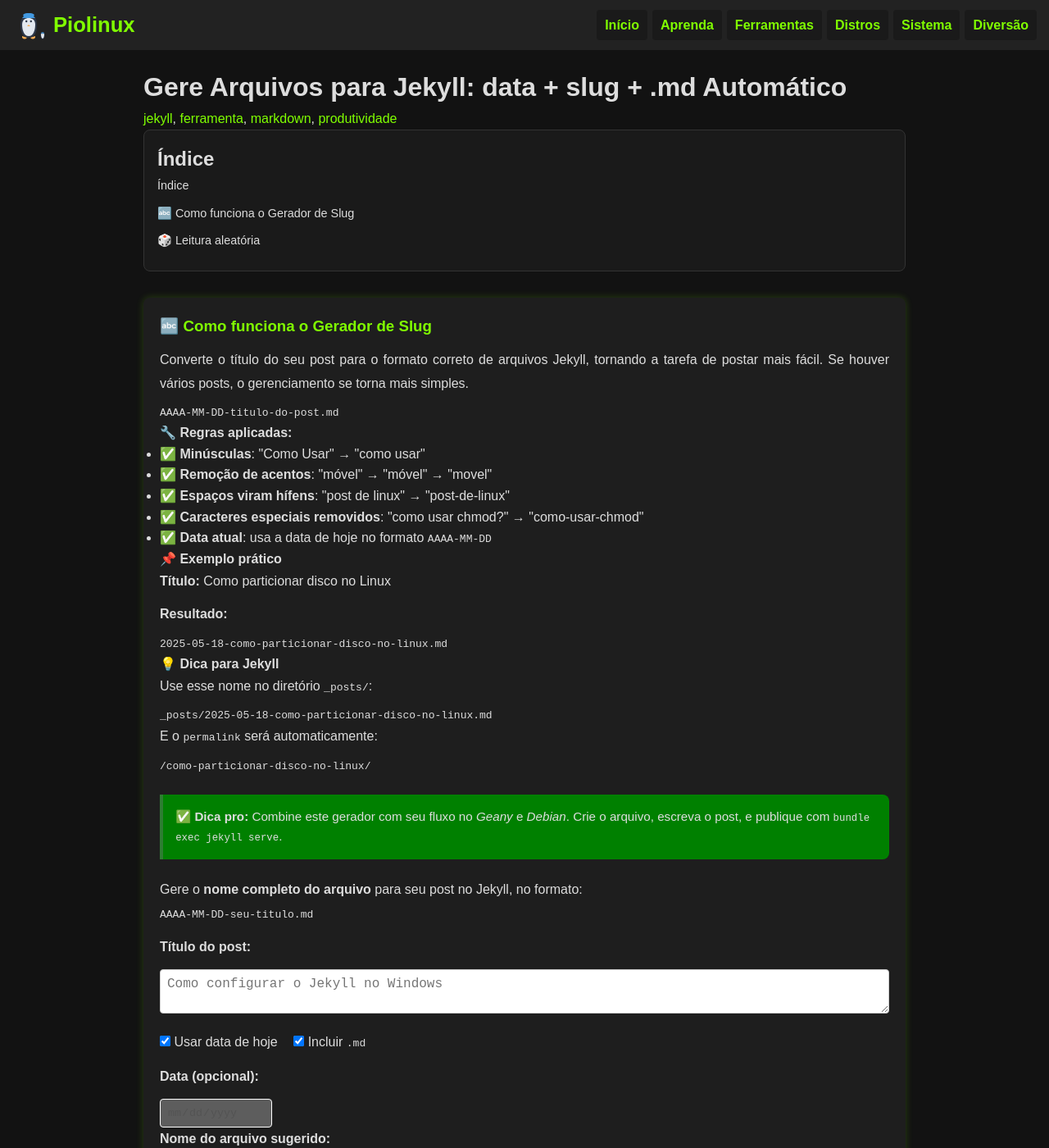
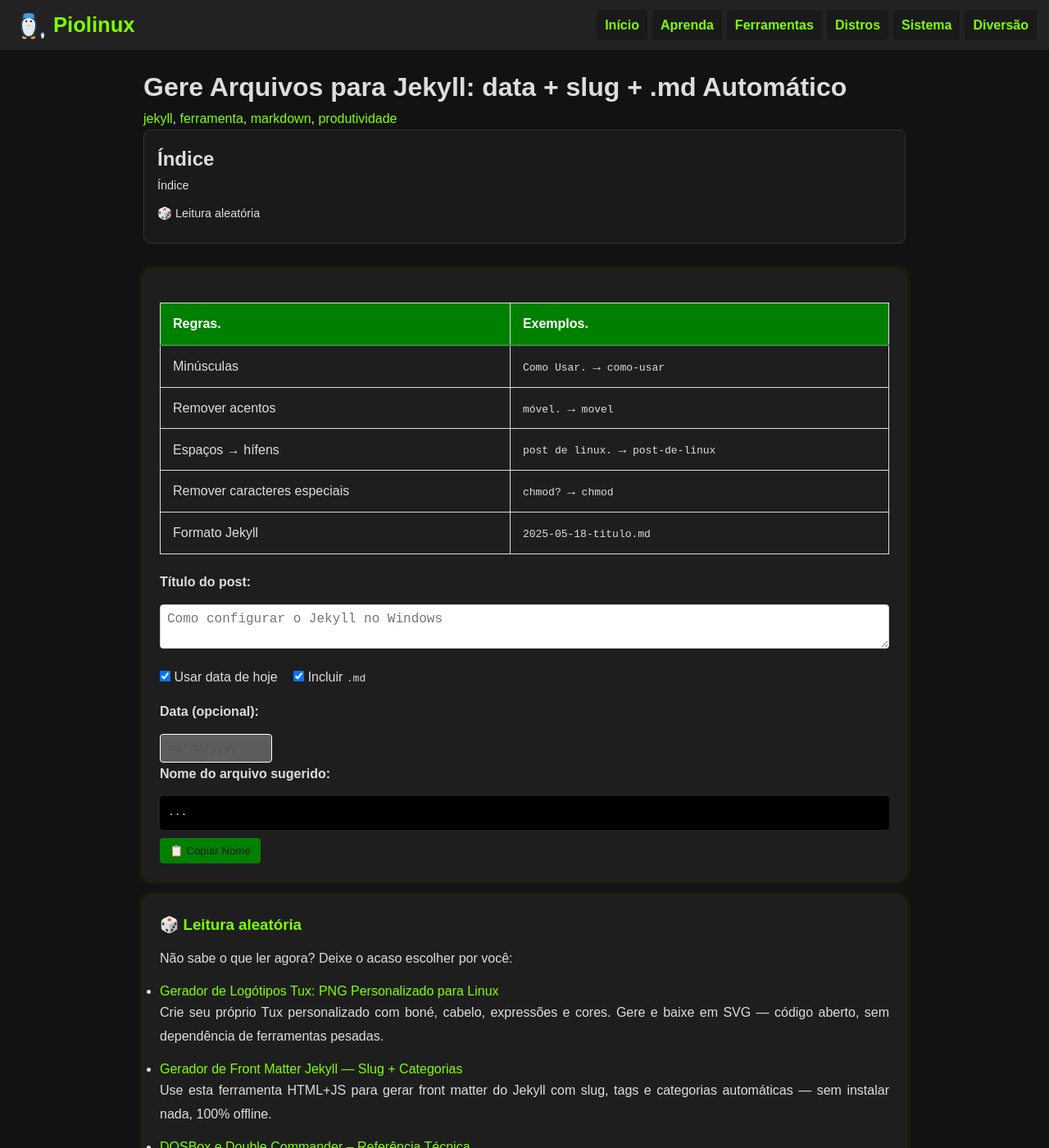
Before and after one commit to Piolinux/piolinux-site, a Jekyll site: the page built from _posts/2025-09-02-gerador-de-slug-para-jekyll.md, in a window 1280 px wide and 1400 px high. Shown: the whole window at 82% size. Built offline with Jekyll 4.4.1, drawn with Linux system fonts in a browser that asks for light colours.

Commit message:
Update 2025-09-02-gerador-de-slug-para-jekyll.md

```diff
--- a/_posts/2025-09-02-gerador-de-slug-para-jekyll.md
+++ b/_posts/2025-09-02-gerador-de-slug-para-jekyll.md
@@ -20,40 +20,18 @@ permalink: /gerador-slug-jekyll/
 
 
 
-
-
-<h3>🔤 Como funciona o Gerador de Slug</h3>
-
-
-
-
-<p>Converte o título do seu post para o formato correto de arquivos Jekyll, tornando a tarefa de postar mais fácil. Se houver vários posts, o gerenciamento se torna mais simples.</p>
-<pre><code>AAAA-MM-DD-titulo-do-post.md</code></pre>
-
-<h4>🔧 Regras aplicadas:</h4>
-<ul>
-  <li>✅ <strong>Minúsculas</strong>: "Como Usar" → "como usar"</li>
-  <li>✅ <strong>Remoção de acentos</strong>: "móvel" → "móvel" → "movel"</li>
-  <li>✅ <strong>Espaços viram hífens</strong>: "post de linux" → "post-de-linux"</li>
-  <li>✅ <strong>Caracteres especiais removidos</strong>: "como usar chmod?" → "como-usar-chmod"</li>
-  <li>✅ <strong>Data atual</strong>: usa a data de hoje no formato <code>AAAA-MM-DD</code></li>
-</ul>
-
-<h4>📌 Exemplo prático</h4>
-<p><strong>Título:</strong> Como particionar disco no Linux</p>
-<p><strong>Resultado:</strong></p>
-<pre><code>2025-05-18-como-particionar-disco-no-linux.md</code></pre>
-
-<h4>💡 Dica para Jekyll</h4>
-<p>Use esse nome no diretório <code>_posts/</code>:</p>
-<pre><code>_posts/2025-05-18-como-particionar-disco-no-linux.md</code></pre>
-<p>E o <code>permalink</code> será automaticamente:</p>
-<pre><code>/como-particionar-disco-no-linux/</code></pre>
-
-<div style="background:#008000; border-left:4px solid #2e7d32; padding:1em; margin:1.5em 0; border-radius:0 8px 8px 0; font-size:0.95em;">
-  <strong>✅ Dica pro:</strong> Combine este gerador com seu fluxo no <em>Geany</em> e <em>Debian</em>.
-  Crie o arquivo, escreva o post, e publique com <code>bundle exec jekyll serve</code>.
-</div>
+<table class="evergreen-table">
+  <thead>
+    <tr><th>Regras.</th><th>Exemplos.</th></tr>
+  </thead>
+  <tbody>
+    <tr><td>Minúsculas</td><td><code>Como Usar.</code> → <code>como-usar</code></td></tr>
+    <tr><td>Remover acentos</td><td><code>móvel.</code> → <code>movel</code></td></tr>
+    <tr><td>Espaços → hífens</td><td><code>post de linux.</code> → <code>post-de-linux</code></td></tr>
+    <tr><td>Remover caracteres especiais</td><td><code>chmod?</code> → <code>chmod</code></td></tr>
+    <tr><td>Formato Jekyll</td><td><code>2025-05-18-titulo.md</code></td></tr>
+  </tbody>
+</table>
 
 
 
@@ -63,11 +41,7 @@ permalink: /gerador-slug-jekyll/
 
 
 
-<p>
-  Gere o <strong>nome completo do arquivo</strong> para seu post no Jekyll, no formato:
-  <br>
-  <code>AAAA-MM-DD-seu-titulo.md</code>
-</p>
+
 
 <p><strong>Título do post:</strong></p>
 <textarea id="titulo" placeholder="Como configurar o Jekyll no Windows" rows="2" style="width: 100%; padding: 8px; font-size: 16px; border: 1px solid #ccc; border-radius: 4px;"></textarea>
```
